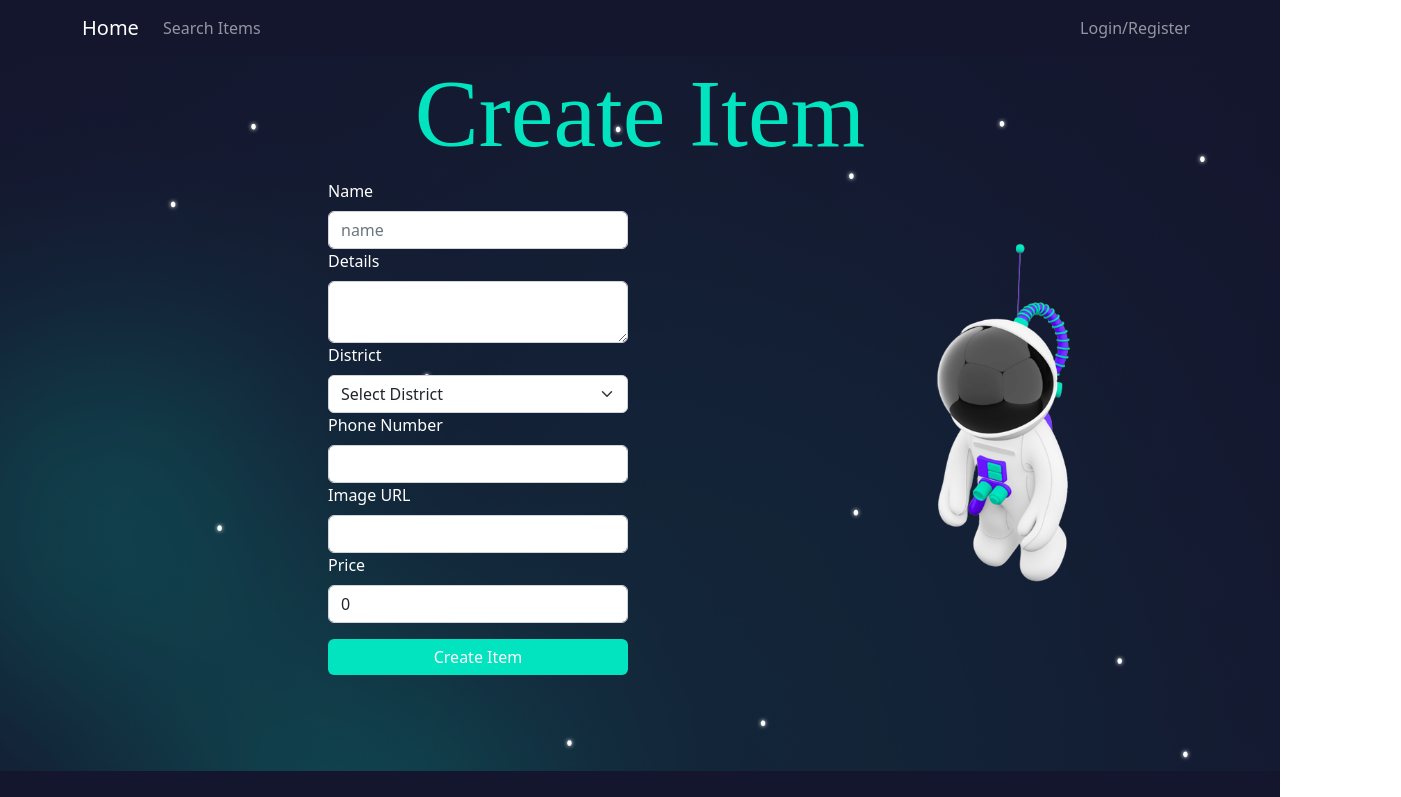
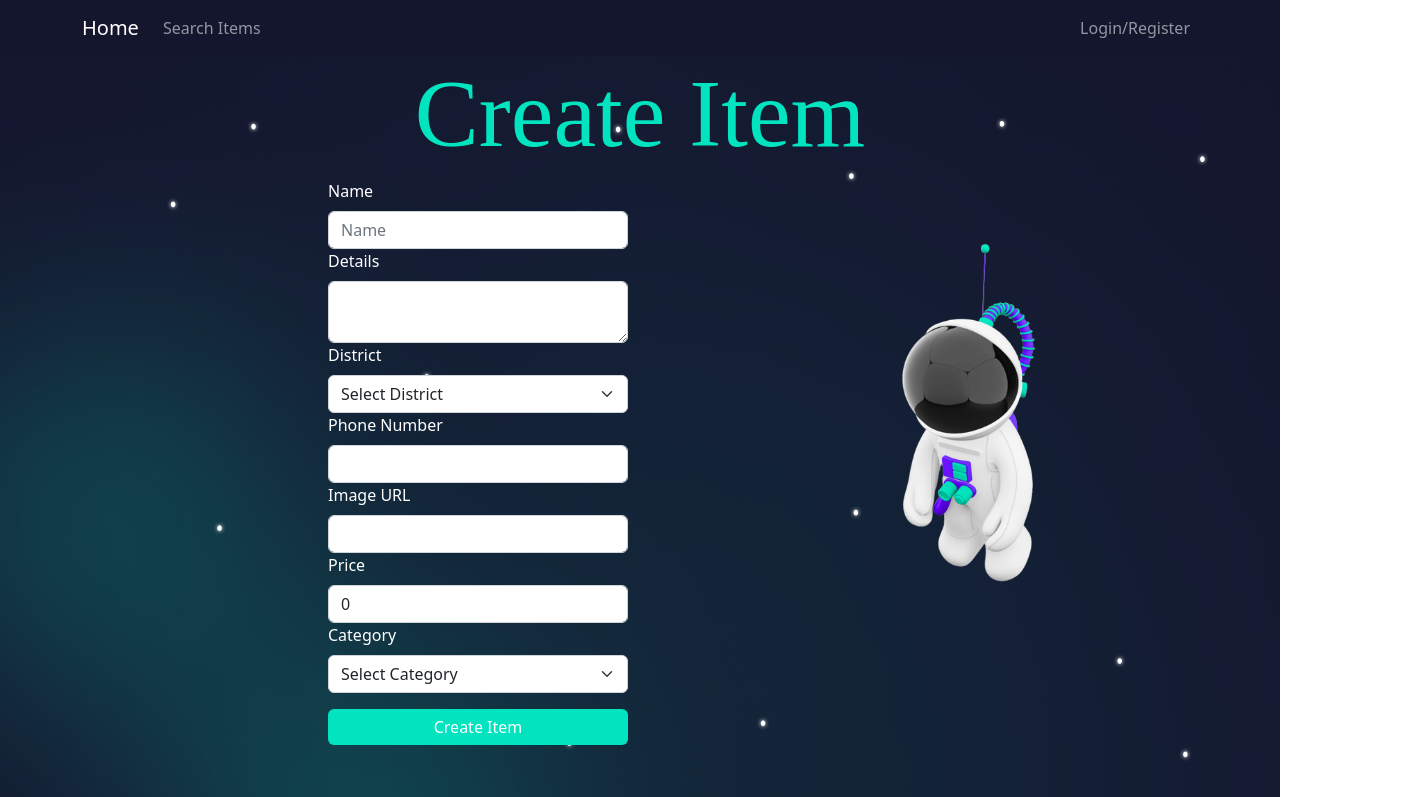
Before and after one commit to Talgaon4/MarketPlace, a React (Create React App) app in the folder client/: page /create-item in a window 1280 px wide. Shown: the top 797 px of the page, 1401 px wide, since content can reach past the window. Built offline with nearby package versions, Linux system fonts and the light colour scheme; a web font is replaced by a local one.

Commit message:
add item category

```diff
--- a/client/src/pages/create-item.js
+++ b/client/src/pages/create-item.js
@@ -18,6 +18,7 @@ export const CreateItem = () => {
     imageUrl: "",
     district: "",
     phoneNumber: "",
+    category: "", // New category state
     userOwner: userID,
   });
   const [error, setError] = useState("");
@@ -29,7 +30,8 @@ export const CreateItem = () => {
       item.cost <= 0 ||
       item.imageUrl.trim() === "" ||
       item.district.trim() === "" ||
-      item.phoneNumber.trim() === ""
+      item.phoneNumber.trim() === "" ||
+      item.category.trim() === ""
     ) {
       setError("Please fill in all fields.");
       return false;
@@ -40,10 +42,8 @@ export const CreateItem = () => {
 
   useEffect(() => {
     if (location.state && location.state.item) {
-      // If an item prop is present in the location state, update the item state
       setItem(location.state.item);
     } else {
-      // It's a new item, initialize the item state
       setItem({
         name: "",
         details: "",
@@ -51,6 +51,7 @@ export const CreateItem = () => {
         imageUrl: "",
         district: "",
         phoneNumber: "",
+        category: "",
         userOwner: userID,
       });
     }
@@ -60,7 +61,6 @@ export const CreateItem = () => {
     const { name, value } = event.target;
 
     if (name === "phoneNumber") {
-      // Validate phone number: allow only numbers
       const phoneNumberRegex = /^[0-9]+$/;
       if (value !== "" && !phoneNumberRegex.test(value)) {
         setError("Invalid phone number. Please enter only numbers.");
@@ -80,7 +80,6 @@ export const CreateItem = () => {
     if (validateForm()) {
       try {
         if (item._id) {
-          // If item has an ID, it is an existing item, so perform an update
           await axios.put(
             `http://localhost:3001/items/${item._id}`,
             { ...item },
@@ -90,7 +89,6 @@ export const CreateItem = () => {
           );
           alert("Item Updated");
         } else {
-          // Otherwise, it is a new item, so perform a create
           await axios.post(
             "http://localhost:3001/items",
             { ...item },
@@ -121,7 +119,7 @@ export const CreateItem = () => {
               <Form.Control
                 type="text"
                 name="name"
-                placeholder="name"
+                placeholder="Name"
                 value={item.name}
                 onChange={handleChange}
               />
@@ -184,6 +182,23 @@ export const CreateItem = () => {
               />
             </Form.Group>
 
+            <Form.Group controlId="category">
+              <Form.Label>Category</Form.Label>
+              <Form.Select
+                as="select"
+                name="category"
+                value={item.category}
+                onChange={handleChange}
+              >
+                <option value="">Select Category</option>
+                <option value="Keyboards">Keyboards</option>
+                <option value="Monitors">Monitors</option>
+                <option value="Screens">Screens</option>
+                <option value="Consoles">Consoles</option>
+                <option value="Other">Other</option>
+              </Form.Select>
+            </Form.Group>
+
             <div className="pt-3 d-grid gap-2">
               <Button variant="outline-info" type="submit">
                 {item._id ? "Edit Item" : "Create Item"}
@@ -197,7 +212,7 @@ export const CreateItem = () => {
             <Image
               width={300}
               rounded
-              src={astronautImage} // Use the imported image as the source
+              src={astronautImage}
             />
           </div>
         </Col>
```
Also changed, not shown: 2 other files (tests, documents, lock files or other folders).
